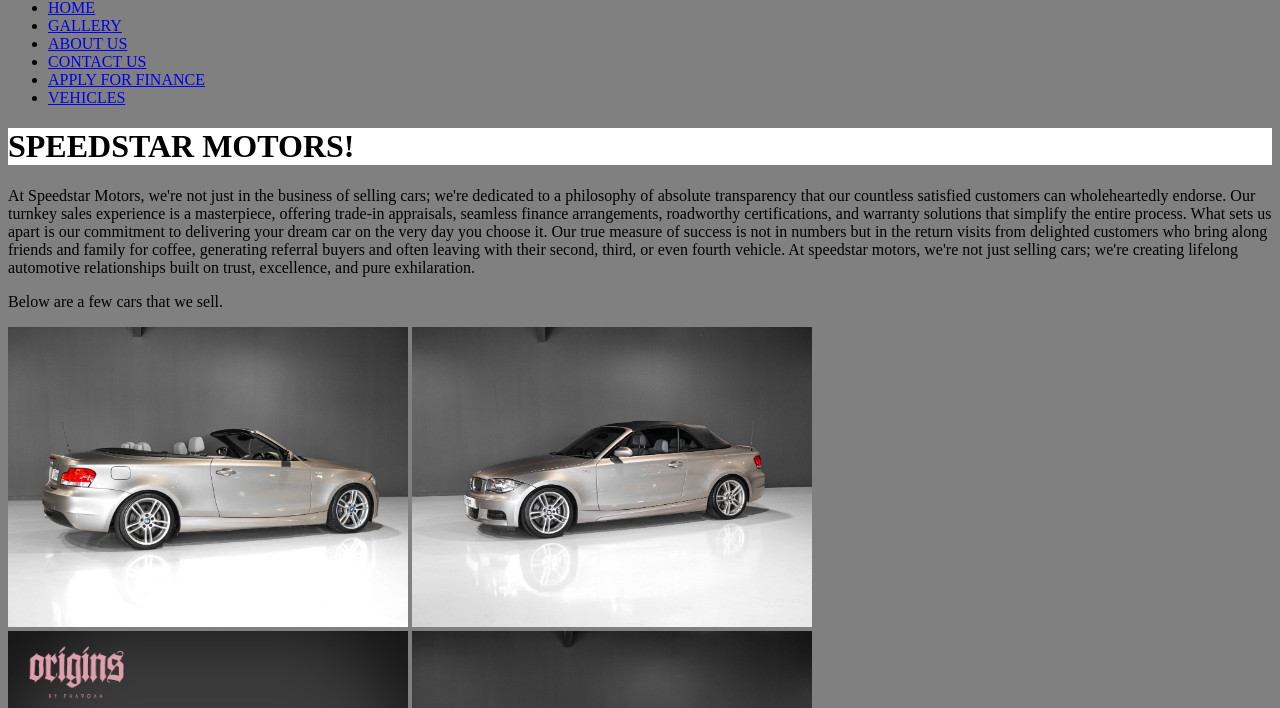
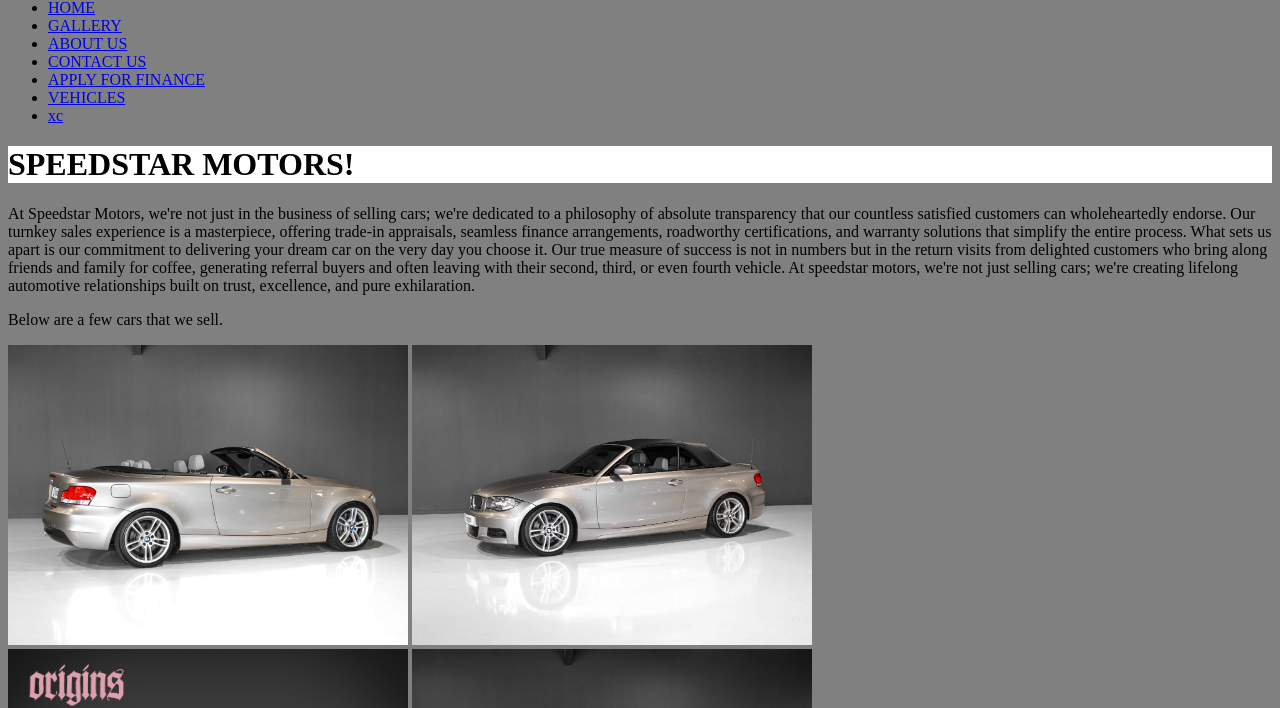
Before and after one commit to bida23-108/SPEEDSTAR-MOTORS, a plain HTML site: page index.html in a window 1280 px wide. Shown: the part 99-807 px from the top of the page. Drawn offline with Linux system fonts and the light colour scheme.

Commit message:
Update index.html

```diff
--- a/index.html
+++ b/index.html
@@ -14,7 +14,7 @@
 <img src="thumbnail_Logo design uh.jpg" width="100" height="70" alt="logo title"/>
    <nav>
    <ul>
-      <li><a href = "HOME.html" >HOME </a></li>  <li><a href = "GALLERY.html" >GALLERY </a></li>  <li><a href = "ABOUT US.html.html" >ABOUT US </a></li> <li><a href = "CONTACT US.html" >CONTACT US </a></li>  <li><a href = "APPLY FOR FINANCE.html" >APPLY FOR FINANCE </a></li>  <li><a href = "VEHICLES.htmL" >VEHICLES</a></li>
+      <li><a href = "HOME.html" >HOME </a></li>  <li><a href = "GALLERY.html" >GALLERY </a></li>  <li><a href = "ABOUT US.html.html" >ABOUT US </a></li> <li><a href = "CONTACT US.html" >CONTACT US </a></li>  <li><a href = "APPLY FOR FINANCE.html" >APPLY FOR FINANCE </a></li>  <li><a href = "VEHICLES.htmL" >VEHICLES</a></li>  <li><a href = "xc.html" >xc </a></li>
 </nav>
 
       <header role = "banner">
```
